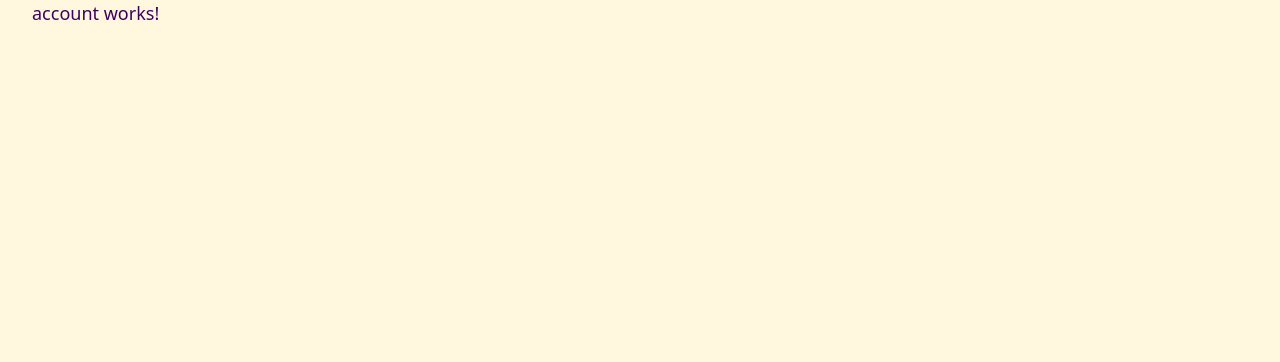
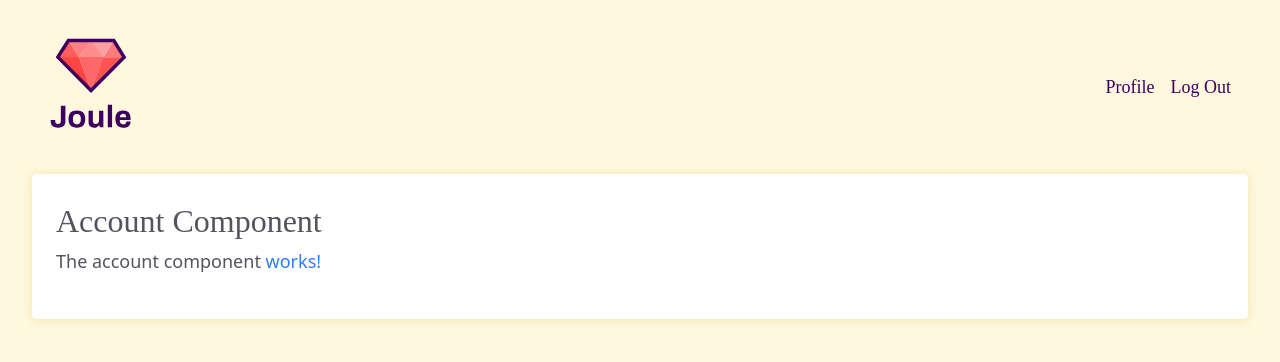
Before and after one commit to TAASSK/Joule, an Angular app in the folder src/public/: page /user/101/account in a window 1280 px wide. Shown: the top 362 px of the page. Built offline with nearby package versions, Linux system fonts and the light colour scheme; a web font is replaced by a local one.

Commit message:
updated profile and account pages to match updated home page layout

```diff
--- a/src/public/src/app/home-page/home-page.component.html
+++ b/src/public/src/app/home-page/home-page.component.html
@@ -23,7 +23,7 @@
 
 </header> <!-- .row (header) -->
 
-<section class="col-lg-12 site-content">
+<section class="site-content">
 	<h1>Home Page Component</h1>
 	<p>The home page <a href="#">works!</a></p>
 </section> <!-- .row (section) -->
--- a/src/public/src/app/users/account/account.component.html
+++ b/src/public/src/app/users/account/account.component.html
@@ -1,3 +1,29 @@
-<p>
-	account works!
-</p>
+<header class="row">
+
+	<nav class="navbar navbar-expand-lg navbar-light">
+
+		<div class="navbar-items">
+
+			<a class="navbar-brand" [routerLink]="['/home']">
+				<img class="navbar-logo" src="/assets/img/logo/joule-cropped-transparent.svg" width="100" height="100" alt="Joule">
+			</a> <!-- .navbar-brand -->
+
+			<ul class="navbar-nav">
+				<li class="nav-item">
+					<a class="nav-link" href="#">Profile</a>
+				</li>
+				<li class="nav-item">
+					<a class="nav-link" href="#">Log Out</a>
+				</li>
+			</ul>
+
+		</div> <!-- .collapse .navbar-collapse -->
+
+	</nav> <!-- navbar -->
+
+</header> <!-- .row (header) -->
+
+<section class="site-content">
+	<h1>Account Component</h1>
+	<p>The account component <a href="#">works!</a></p>
+</section> <!-- .row (section) -->
--- a/src/public/src/app/users/profile/profile.component.html
+++ b/src/public/src/app/users/profile/profile.component.html
@@ -1,3 +1,29 @@
-<p>
-	profile works!
-</p>
+<header class="row">
+
+	<nav class="navbar navbar-expand-lg navbar-light">
+
+		<div class="navbar-items">
+
+			<a class="navbar-brand" [routerLink]="['/home']">
+				<img class="navbar-logo" src="/assets/img/logo/joule-cropped-transparent.svg" width="100" height="100" alt="Joule">
+			</a> <!-- .navbar-brand -->
+
+			<ul class="navbar-nav">
+				<li class="nav-item">
+					<a class="nav-link" href="#">Account</a>
+				</li>
+				<li class="nav-item">
+					<a class="nav-link" href="#">Log Out</a>
+				</li>
+			</ul>
+
+		</div> <!-- .collapse .navbar-collapse -->
+
+	</nav> <!-- navbar -->
+
+</header> <!-- .row (header) -->
+
+<section class="site-content">
+	<h1>Profile Component</h1>
+	<p>The profile component <a href="#">works!</a></p>
+</section> <!-- .row (section) -->
--- a/src/public/src/app/users/profile/profile.component.ts
+++ b/src/public/src/app/users/profile/profile.component.ts
@@ -1,4 +1,8 @@
+/*
+ * Angular library
+ * */
 import { Component, OnInit } from '@angular/core';
+import { ActivatedRoute, Router } from '@angular/router';
 
 @Component({
 	selector: 'app-profile',
@@ -7,8 +11,15 @@ import { Component, OnInit } from '@angular/core';
 })
 export class ProfileComponent implements OnInit {
 
-	constructor() { }
+	constructor(
+		private route: ActivatedRoute,
+		private router: Router
+	) { }
 
 	ngOnInit() { }
 
+	gotoAccount(id: number) {
+		this.router.navigateByUrl('/user/'+String(id)+'/account');
+	}
+
 }
```
